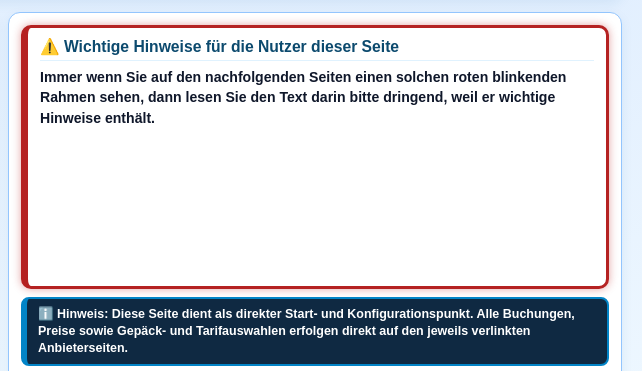
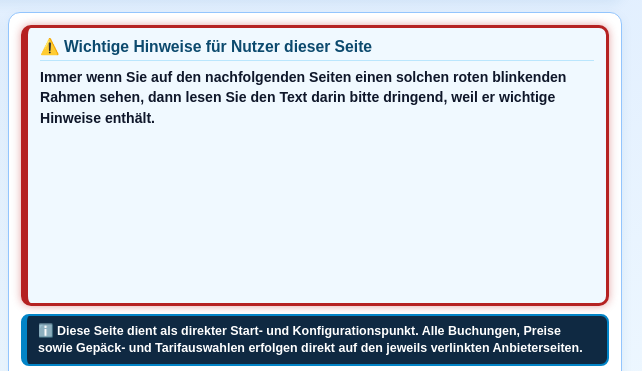
Before and after one commit to paulausbkk/paulausbkk.github.io, a plain HTML site: page index.html in a window 1280 px wide. Shown: the part 294-665 px from the top of the page, 638-1280 px from the left. Drawn offline with Linux system fonts and the light colour scheme.

Commit message:
Refine user alert styling and content
Updated user alert text and modified background color.

```diff
--- a/index.html
+++ b/index.html
@@ -73,9 +73,9 @@ border:1px solid #7dd3fc}
 .user-alert{flex:1;display:flex;flex-direction:column;
 border:3px solid #991b1b;border-left:7px solid #991b1b;
 border-radius:10px;padding:9px 12px;margin-bottom:8px;
-background:#fff;animation:pulseHint 2.2s infinite ease-in-out}
+background:#f0f9ff;animation:pulseHint 2.2s infinite ease-in-out}
 .user-ct{font-weight:bold;font-size:.98rem;color:var(--d);
-border-bottom:1px solid #e0f2fe;padding-bottom:4px;
+border-bottom:1px solid #bae6fd;padding-bottom:4px;
 margin-bottom:6px;flex-shrink:0}
 .note-space{flex:1;min-height:52px;color:#0f172a;font-size:.88rem;
 font-weight:bold;line-height:1.45}
@@ -139,15 +139,15 @@ border:1px solid #7dd3fc;font-size:.9rem}
 </div>
 <div class="box">
 <div class="user-alert">
-<div class="user-ct">⚠️ Wichtige Hinweise für die Nutzer dieser Seite</div>
+<div class="user-ct">⚠️ Wichtige Hinweise für Nutzer dieser Seite</div>
 <div class="note-space">Immer wenn Sie auf den nachfolgenden Seiten
 einen solchen roten blinkenden Rahmen sehen, dann lesen Sie den Text
 darin bitte dringend, weil er wichtige Hinweise enthält.</div>
 </div>
 <div class="bottom-block">
-<div class="bn">ℹ️ <b>Hinweis:</b> Diese Seite dient als direkter
-Start- und Konfigurationspunkt. Alle Buchungen, Preise sowie Gepäck-
-und Tarifauswahlen erfolgen direkt auf den jeweils verlinkten
+<div class="bn">ℹ️ Diese Seite dient als direkter Start- und
+Konfigurationspunkt. Alle Buchungen, Preise sowie Gepäck- und
+Tarifauswahlen erfolgen direkt auf den jeweils verlinkten
 Anbieterseiten.</div>
 <div class="sub-ct">ℹ️ Wichtige Reise-Hinweise (Klicken)</div>
 <details>
```
